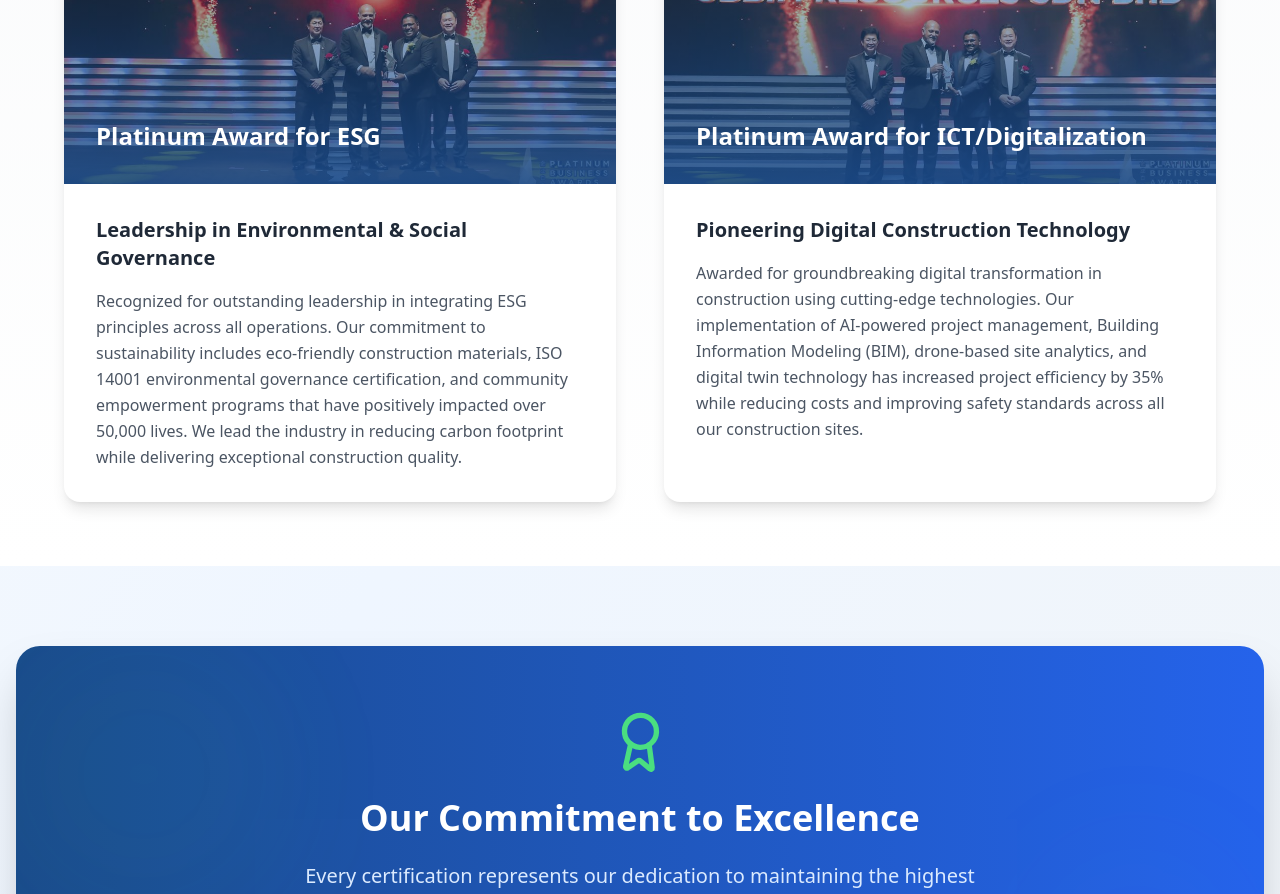
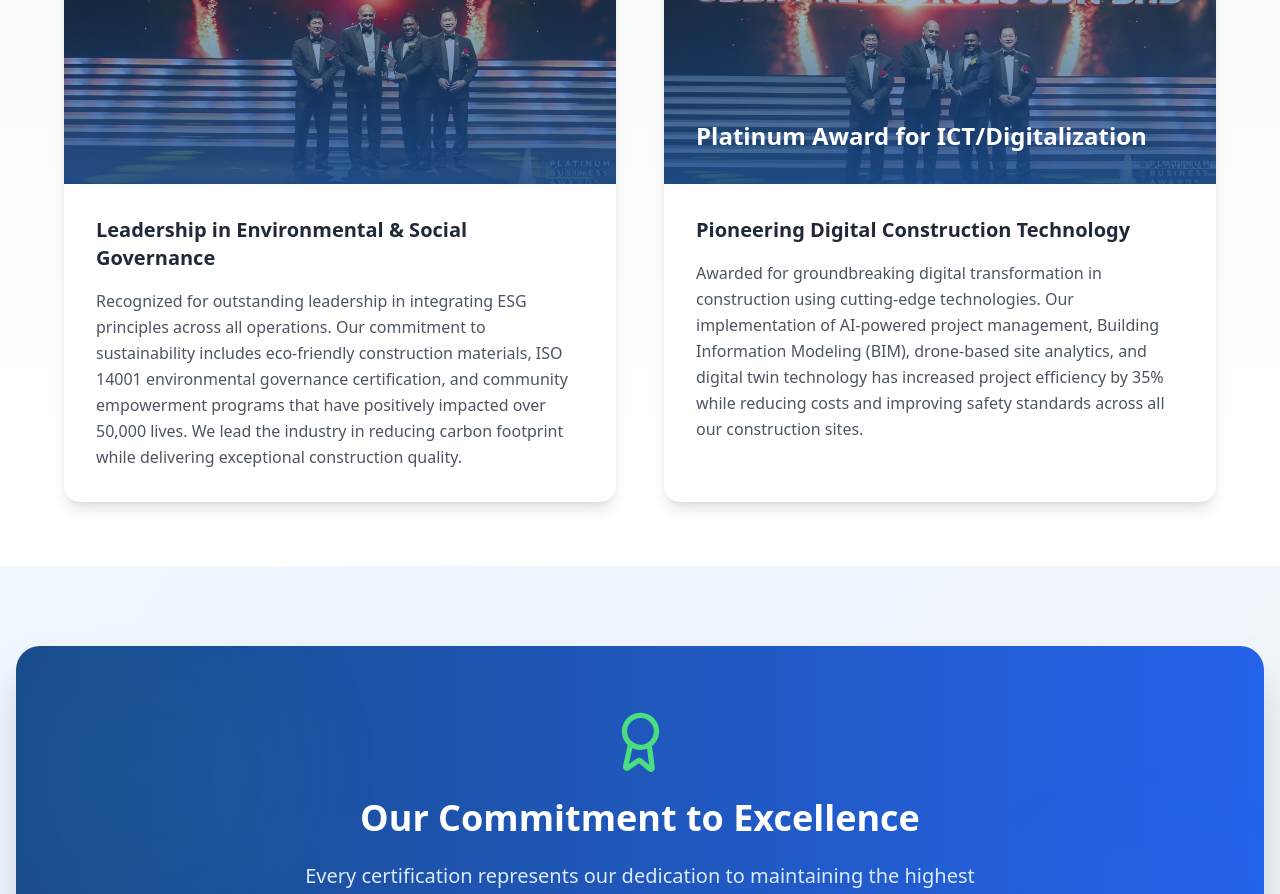
Before and after one commit to monsteryoda/Ubbim-app, a React (Vite) app: page /award in a window 1280 px wide. Shown: the part 960-1854 px from the top of the page. Built offline with nearby package versions, Linux system fonts and the light colour scheme.

Commit message:
[dyad] Removed h3 title from ESG award card - wrote 1 file(s)

```diff
--- a/src/components/AwardFilters.tsx
+++ b/src/components/AwardFilters.tsx
@@ -40,7 +40,6 @@ const AwardFilters: React.FC<AwardFiltersProps> = ({
               />
               <div className="absolute inset-0 bg-gradient-to-t from-[#1A4B8C]/90 to-transparent flex items-end">
                 <div className="p-8 text-white">
-                  <h3 className="text-2xl font-bold">Platinum Award for ESG</h3>
                 </div>
               </div>
             </div>
```
